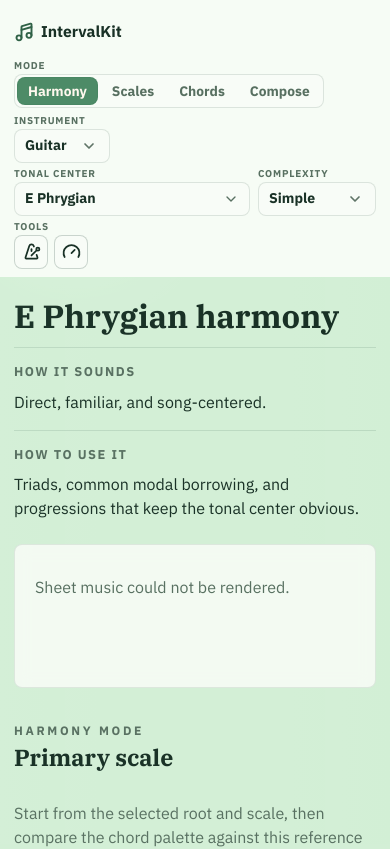
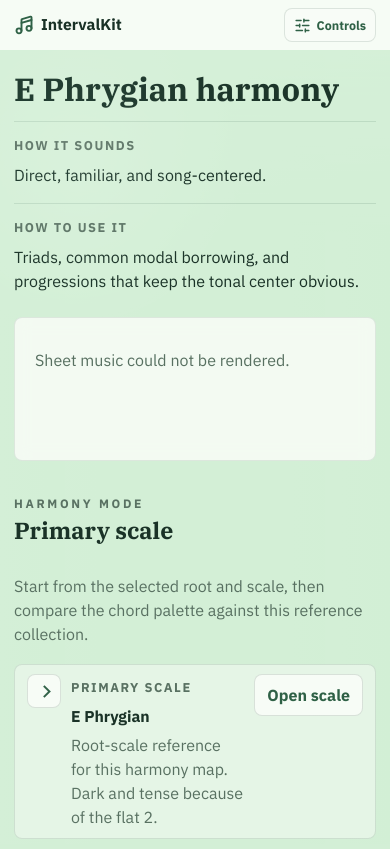
Before and after one commit to aleshh/gtr-scales, a React (Vite) app: page / in a window 390 px wide. Shown: the top 849 px of the page. Built offline with nearby package versions, Linux system fonts and the light colour scheme.

Commit message:
Collapse nav controls on small screens

```diff
--- a/src/App.css
+++ b/src/App.css
@@ -382,6 +382,31 @@
   font-size: 0.98rem;
   font-weight: 900;
   letter-spacing: 0;
+}
+
+.nav-controls-toggle {
+  display: none;
+  align-items: center;
+  gap: 6px;
+  min-height: 34px;
+  padding: 6px 9px;
+  border: 1px solid var(--panel-line);
+  border-radius: 8px;
+  background: rgba(248, 252, 247, 0.94);
+  color: var(--accent-deep);
+  font: inherit;
+  font-size: 0.78rem;
+  font-weight: 800;
+  cursor: pointer;
+}
+
+.nav-controls-toggle svg {
+  display: block;
+}
+
+.nav-controls-toggle:focus-visible {
+  outline: 2px solid rgba(77, 139, 103, 0.66);
+  outline-offset: 2px;
 }
 
 .mode-instrument-group {
@@ -3320,6 +3345,31 @@
     padding-inline: 14px;
   }
 
+  .nav-brand {
+    min-height: 34px;
+  }
+
+  .nav-controls-toggle {
+    display: inline-flex;
+    margin-left: auto;
+  }
+
+  .control-toolbar:not(.is-controls-open) > .mode-instrument-group,
+  .control-toolbar:not(.is-controls-open) > .control-selectors,
+  .control-toolbar:not(.is-controls-open) > .tool-launcher {
+    display: none;
+  }
+
+  .control-toolbar.is-controls-open > .mode-instrument-group,
+  .control-toolbar.is-controls-open > .control-selectors {
+    display: flex;
+  }
+
+  .control-toolbar.is-controls-open > .tool-launcher {
+    display: grid;
+    margin-left: 0;
+  }
+
   .mode-instrument-group,
   .control-selectors {
     flex: 1 1 100%;
--- a/src/App.jsx
+++ b/src/App.jsx
@@ -1,5 +1,5 @@
 import { Fragment, useCallback, useEffect, useRef, useState } from 'react'
-import { ChevronDown, Gauge, Metronome, Music4, Pause, Play, Plus, Repeat, Shuffle, Square, Trash2, X } from 'lucide-react'
+import { ChevronDown, Gauge, Metronome, Music4, Pause, Play, Plus, Repeat, Shuffle, SlidersHorizontal, Square, Trash2, X } from 'lucide-react'
 import './App.css'
 import SheetMusicChart from './components/SheetMusicChart'
 import {
@@ -1672,6 +1672,7 @@ function App() {
   const [isProgressionLooping, setIsProgressionLooping] = useState(false)
   const [isProgressionPlaying, setIsProgressionPlaying] = useState(false)
   const [playheadTick, setPlayheadTick] = useState(null)
+  const [isHeaderControlsOpen, setIsHeaderControlsOpen] = useState(false)
   const controlPanelRef = useRef(null)
   const progressionPlaybackRef = useRef({
     audioContext: null,
@@ -2732,11 +2733,22 @@ function App() {
       ) : null}
 
       <header className="control-panel" ref={controlPanelRef}>
-        <div className="control-toolbar">
+        <div className={`control-toolbar${isHeaderControlsOpen ? ' is-controls-open' : ''}`}>
           <div className="nav-brand" aria-label="IntervalKit">
             <Music4 size={20} strokeWidth={2.3} aria-hidden="true" />
             <strong>IntervalKit</strong>
           </div>
+
+          <button
+            className="nav-controls-toggle"
+            type="button"
+            aria-expanded={isHeaderControlsOpen}
+            aria-label={isHeaderControlsOpen ? 'Hide controls' : 'Show controls'}
+            onClick={() => setIsHeaderControlsOpen((current) => !current)}
+          >
+            <SlidersHorizontal size={17} aria-hidden="true" />
+            <span>Controls</span>
+          </button>
 
           <div className="mode-instrument-group">
             <div className="mode-field">
```
